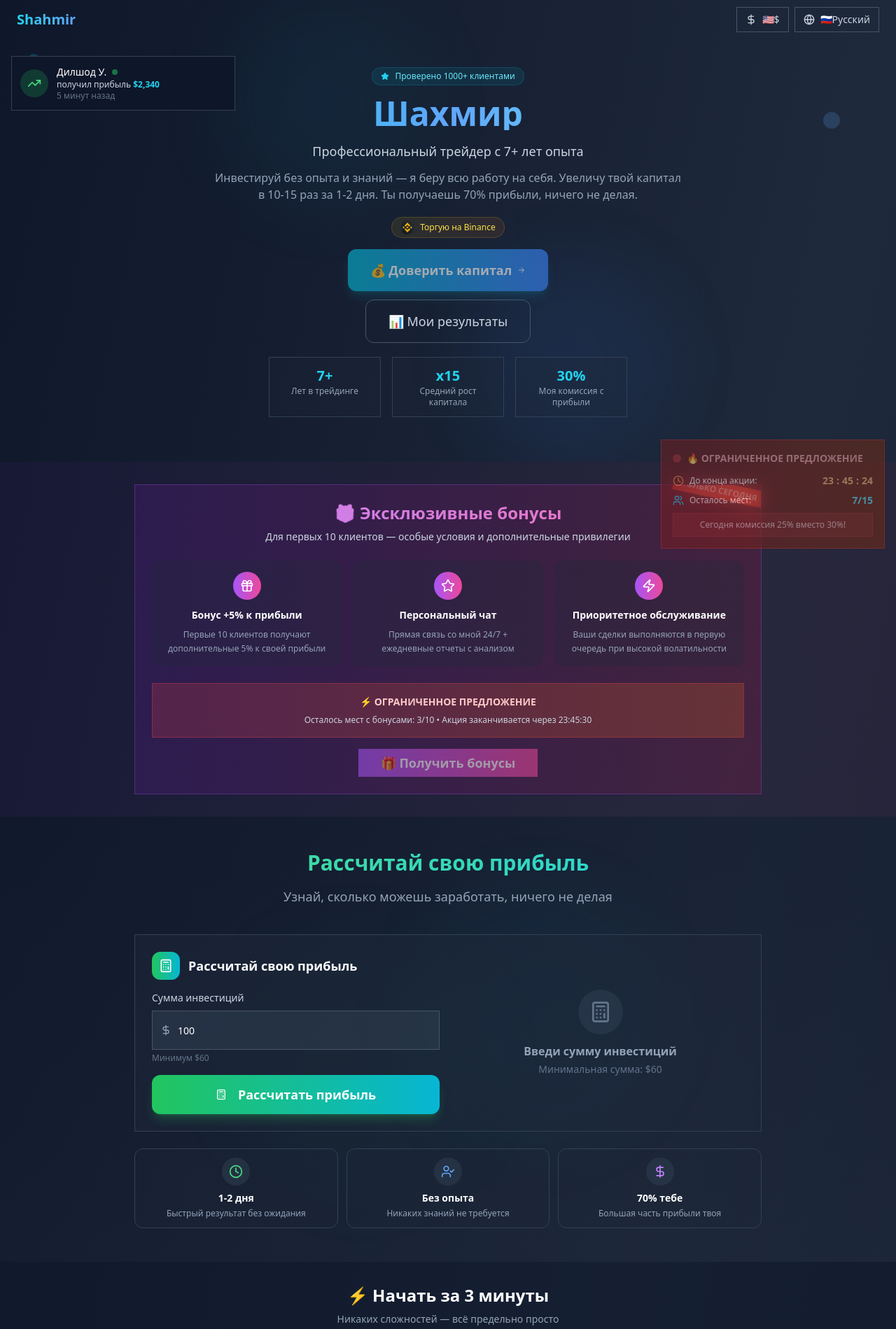
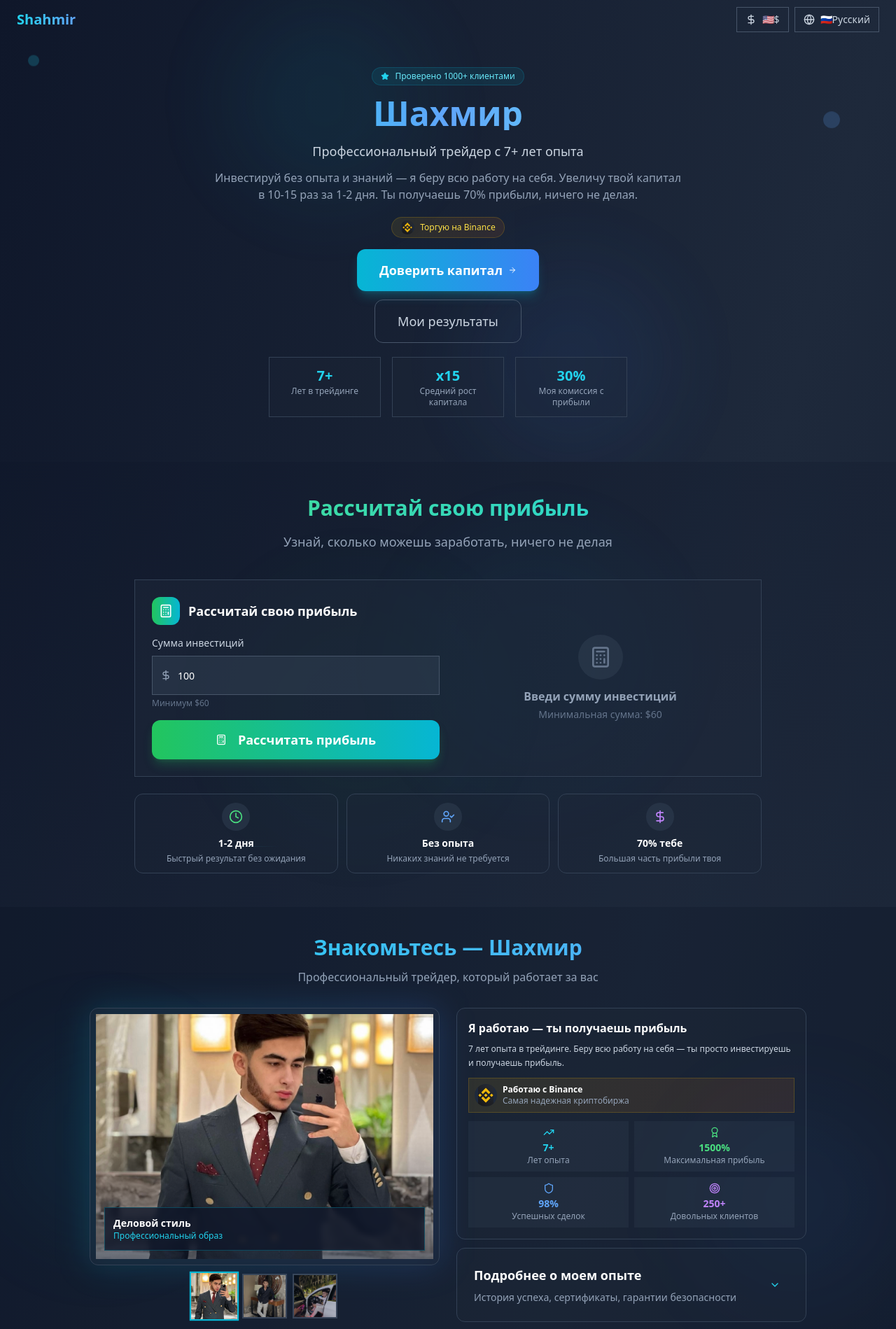
Before and after one commit to estaiazep/-, a Next.js app: page / in a window 1280 px wide. Shown: the top 1899 px of the page at 70% size. Built offline with nearby package versions, Linux system fonts and the light colour scheme.

Commit message:
revert: remove psychological triggers from landing page
Restore app/page.tsx to previous state without urgency banner, notifications, guarantee section, bonus offer, and simple process.

#VERCEL_SKIP

Co-authored-by: null <196481999+estaiazep@users.noreply.github.com>

```diff
--- a/app/page.tsx
+++ b/app/page.tsx
@@ -13,11 +13,6 @@ import FloatingElements from "@/components/floating-elements"
 import AnimatedCounter from "@/components/animated-counter"
 import ExpandableSection from "@/components/expandable-section"
 import ResultsGallery from "@/components/results-gallery"
-import UrgencyBanner from "@/components/urgency-banner"
-import LiveNotifications from "@/components/live-notifications"
-import GuaranteeSection from "@/components/guarantee-section"
-import BonusOffer from "@/components/bonus-offer"
-import SimpleProcess from "@/components/simple-process"
 import { translations, type Language, type TranslationKey } from "@/lib/translations"
 import Image from "next/image"
 import CurrencySwitcher, { type Currency } from "@/components/currency-switcher"
@@ -127,12 +122,6 @@ export default function LandingPage() {
     <div className="min-h-screen bg-gradient-to-br from-slate-900 via-slate-800 to-slate-900 relative overflow-x-hidden">
       <FloatingElements />
 
-      {/* Live Notifications */}
-      <LiveNotifications language={language} currency={currency} />
-
-      {/* Urgency Banner */}
-      <UrgencyBanner language={language} />
-
       {/* Results Gallery Modal */}
       <ResultsGallery language={language} isOpen={isResultsOpen} onClose={() => setIsResultsOpen(false)} />
 
@@ -202,16 +191,16 @@ export default function LandingPage() {
                 href="https://t.me/+iawpP4pwqW42YmM6"
                 target="_blank"
                 rel="noopener noreferrer"
-                className="w-full sm:w-auto bg-gradient-to-r from-cyan-500 to-blue-500 hover:from-cyan-600 hover:to-blue-600 text-white font-semibold px-8 py-4 rounded-xl shadow-lg shadow-cyan-500/25 transition-all duration-300 hover:scale-105 inline-flex items-center justify-center text-lg min-h-[56px] animate-pulse"
+                className="w-full sm:w-auto bg-gradient-to-r from-cyan-500 to-blue-500 hover:from-cyan-600 hover:to-blue-600 text-white font-semibold px-8 py-4 rounded-xl shadow-lg shadow-cyan-500/25 transition-all duration-300 hover:scale-105 inline-flex items-center justify-center text-lg min-h-[56px]"
               >
-                💰 {t("trustCapital")}
+                {t("trustCapital")}
                 <ArrowRight className="ml-2 w-3 h-3" />
               </a>
               <button
                 onClick={() => setIsResultsOpen(true)}
                 className="w-full sm:w-auto border border-slate-600 text-slate-300 hover:bg-slate-800 px-8 py-4 rounded-xl inline-flex items-center justify-center text-lg min-h-[56px]"
               >
-                📊 {t("viewResults")}
+                {t("viewResults")}
               </button>
             </div>
 
@@ -240,10 +229,7 @@ export default function LandingPage() {
         </div>
       </section>
 
-      <BonusOffer language={language} />
       <ProfitCalculator language={language} currency={currency} />
-      <SimpleProcess language={language} />
-      <GuaranteeSection language={language} />
       <CompactAbout language={language} />
       <HowItWorks language={language} currency={currency} />
       <CompactFeatures language={language} />
@@ -354,9 +340,9 @@ export default function LandingPage() {
               href="https://t.me/+iawpP4pwqW42YmM6"
               target="_blank"
               rel="noopener noreferrer"
-              className="inline-block bg-gradient-to-r from-cyan-500 to-blue-500 hover:from-cyan-600 hover:to-blue-600 text-white font-semibold px-8 py-4 rounded-xl shadow-lg shadow-cyan-500/25 transition-all duration-300 hover:scale-105 mb-4 text-lg min-h-[56px] flex items-center justify-center animate-pulse"
+              className="inline-block bg-gradient-to-r from-cyan-500 to-blue-500 hover:from-cyan-600 hover:to-blue-600 text-white font-semibold px-8 py-4 rounded-xl shadow-lg shadow-cyan-500/25 transition-all duration-300 hover:scale-105 mb-4 text-lg min-h-[56px] flex items-center justify-center"
             >
-              🚀 {t("discussInvestment")}
+              {t("discussInvestment")}
               <ArrowRight className="ml-2 w-3 h-3 inline-block" />
             </a>
 
```
